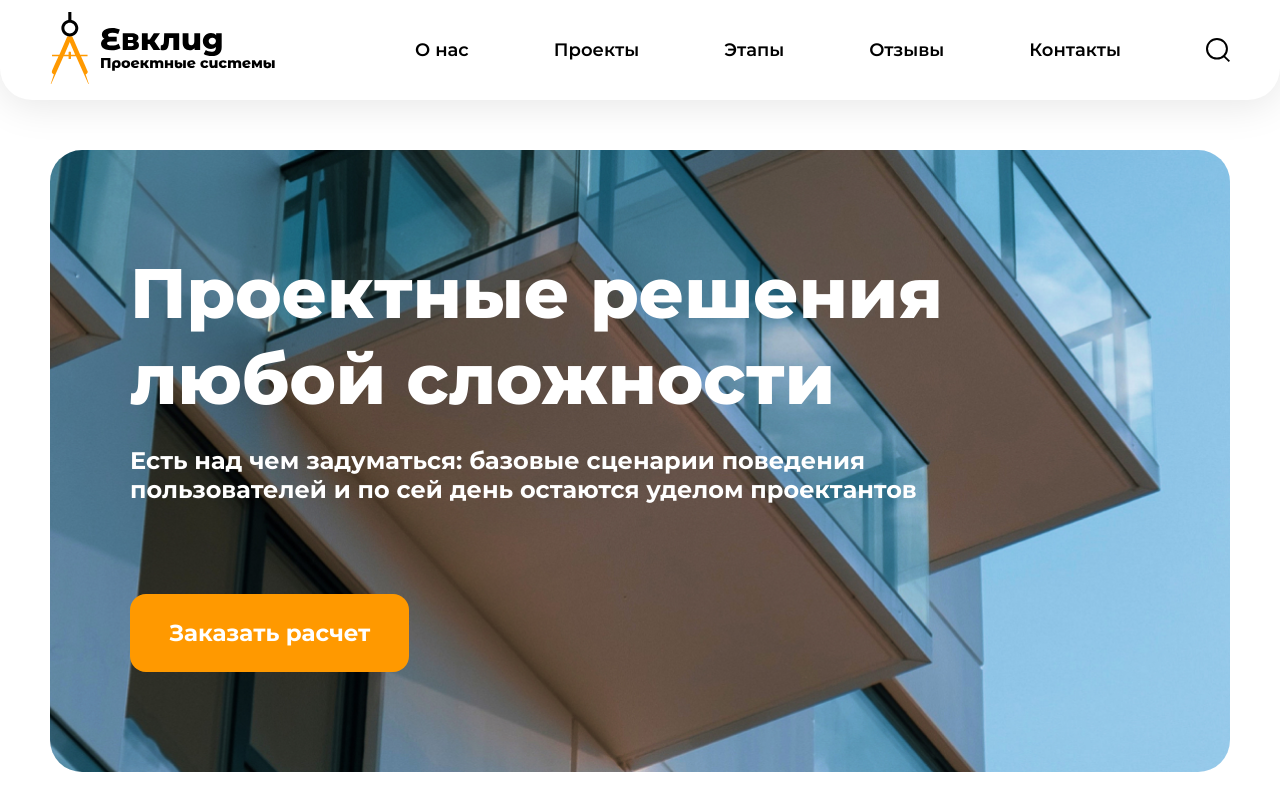
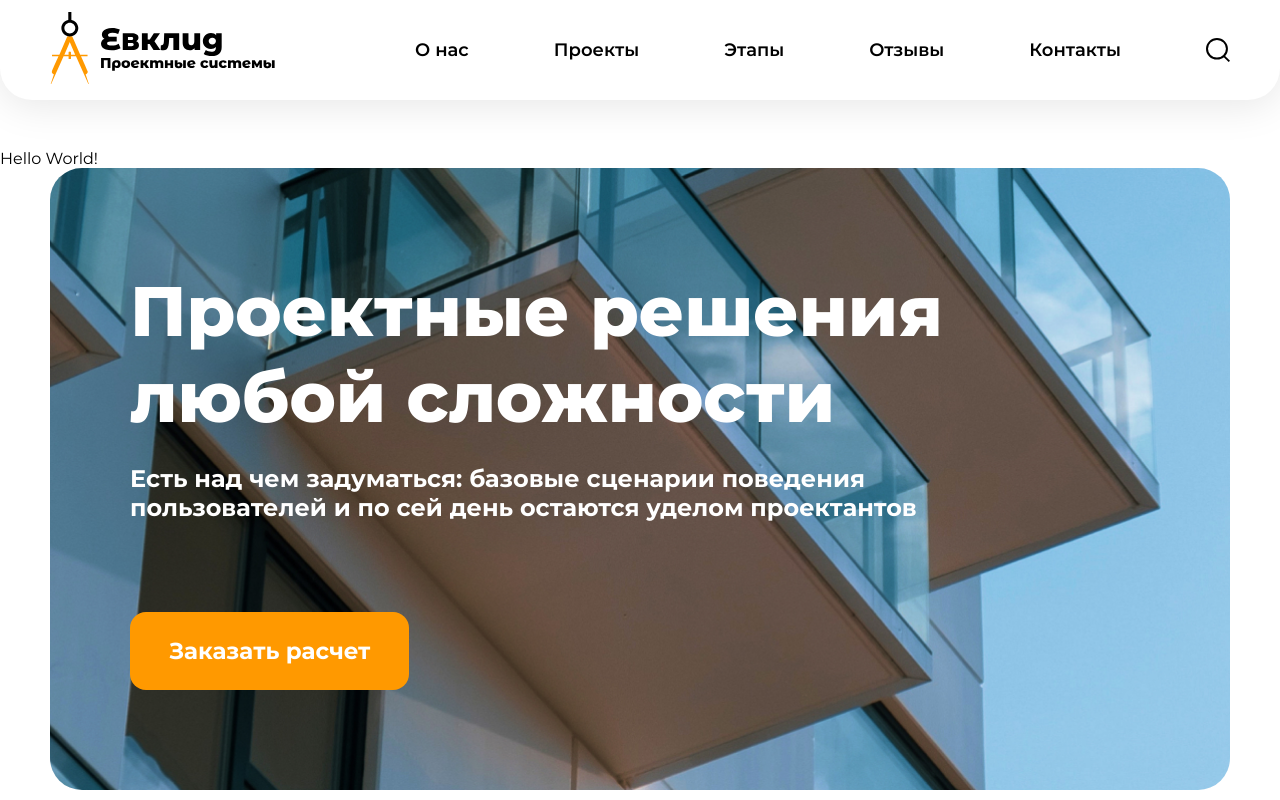
Before and after one commit to tagir-cyber/evclid-scss, a plain HTML site: page index.html in a window 1280 px wide. Shown: the top 800 px of the page. Drawn offline with Linux system fonts and the light colour scheme; files whose address does not match are found by name.

Commit message:
helloWorld

```diff
--- a/index.html
+++ b/index.html
@@ -54,6 +54,7 @@
         </div>
     </header>
     <main>
+        <section>Hello World!</section>
         <section class="hiro">
             <div class="container">
                 <div class="hiro__block">
```
